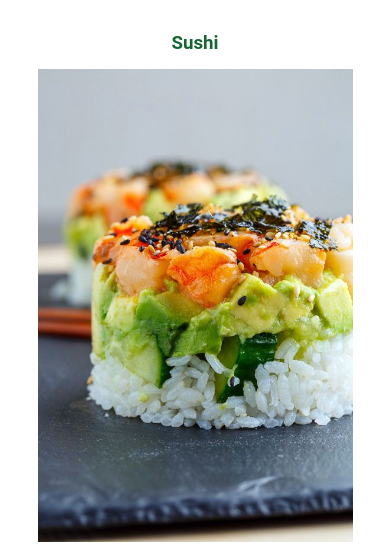
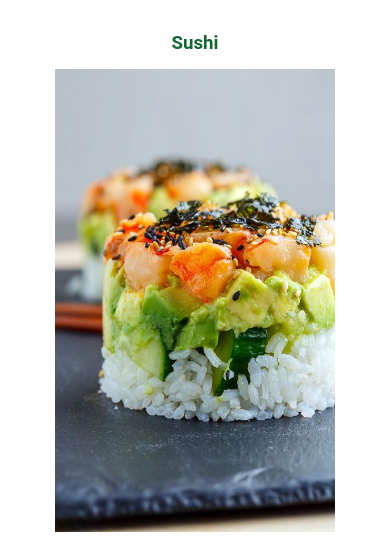
Before and after one commit to Mohamedsayhii/restaurant-page, a plain HTML site: page index.html in a window 390 px wide. Both pictures are taken after a click on the link "Menu". Shown: the part 241-790 px from the top of the page. Drawn offline with Linux system fonts and the light colour scheme.

Commit message:
Fix the style and clean code in the js files

```diff
--- a/style.css
+++ b/style.css
@@ -127,6 +127,7 @@ a:visited {
 .menu {
   display: flex;
   flex-direction: column;
+  align-items: center;
   padding: 2rem;
   gap: 2rem;
 }
@@ -135,7 +136,7 @@ a:visited {
   display: grid;
   grid-template-columns: repeat(3, 1fr);
   grid-auto-rows: 500px;
-  gap: 2rem;
+  justify-items: center;
 }
 
 .menu-item {
@@ -143,8 +144,7 @@ a:visited {
   flex-direction: column;
   align-items: center;
   gap: 1.5rem;
-  width: 100%;
-  height: 100%;
+  width: 80%;
 }
 
 .menu-item h3 {
@@ -173,7 +173,6 @@ a:visited {
 
 /* footer */
 footer {
-  margin-top: auto;
   background-color: var(--green);
   color: white;
   padding: 1.5rem;
@@ -181,6 +180,7 @@ footer {
   align-items: center;
   justify-content: center;
   gap: 0.7rem;
+  margin-bottom: auto;
 }
 
 .fa-github {
@@ -227,7 +227,13 @@ footer {
 
   .menu-category {
     grid-template-columns: repeat(auto-fit, minmax(300px, 1fr));
+    grid-auto-flow: 300px;
     gap: 2rem;
+  }
+
+  .menu-item img {
+    width: 100%;
+    height: 100%;
   }
 
   footer {
```
